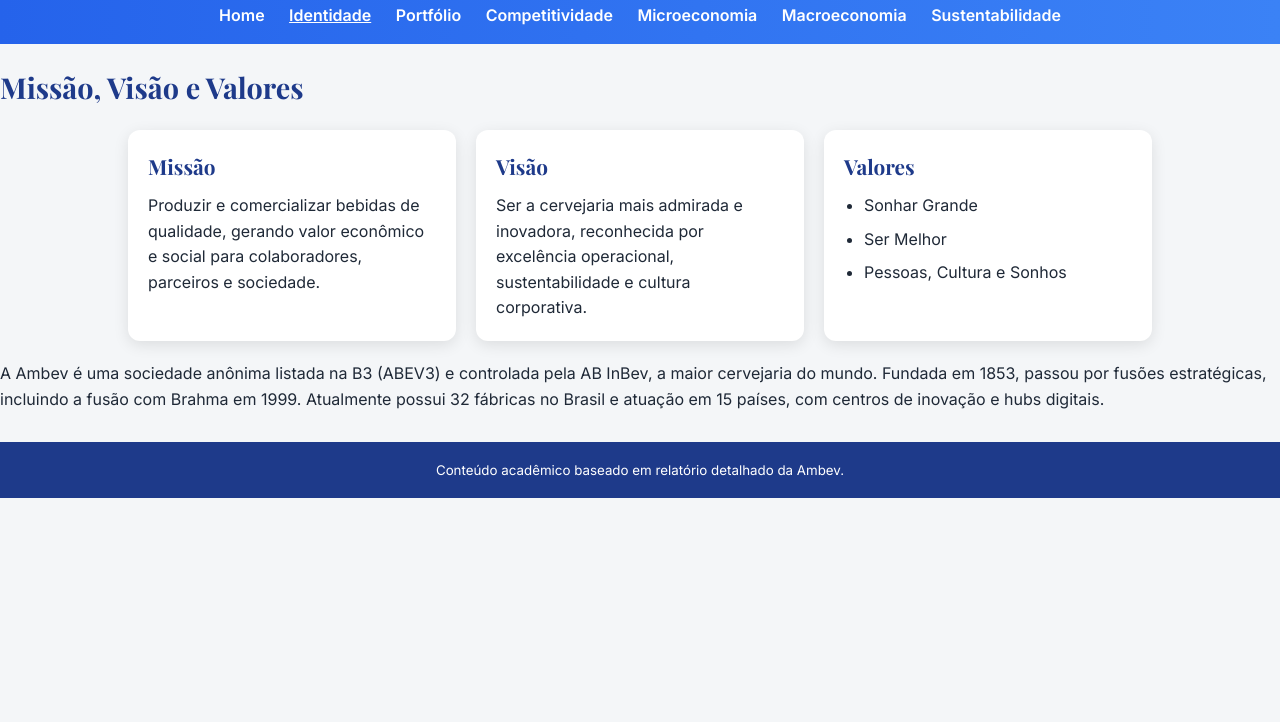
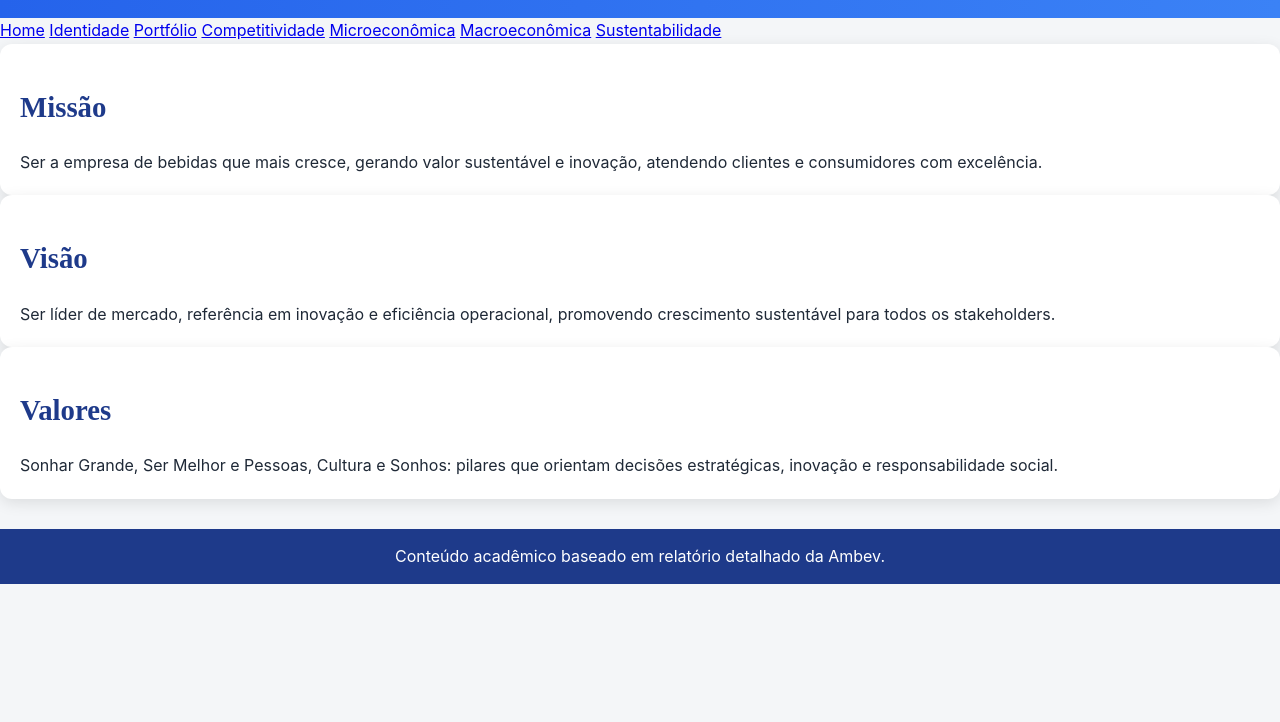
Before and after one commit to deebsssmoraes/AmbevRelatorio, a plain HTML site: page identidade.html in a window 1280 px wide. Shown: the part 78-800 px from the top of the page. Drawn offline with nearby package versions, Linux system fonts and the light colour scheme; a web font is replaced by a local one.

Commit message:
Refactor identidade.html structure and content

```diff
--- a/identidade.html
+++ b/identidade.html
@@ -5,51 +5,44 @@
 <meta name="viewport" content="width=device-width, initial-scale=1.0">
 <title>Ambev — Identidade Corporativa</title>
 <link rel="stylesheet" href="styles.css">
-<link href="https://fonts.googleapis.com/css2?family=Inter:wght@300;400;600;700&family=Playfair+Display:wght@400;700&display=swap" rel="stylesheet">
+<link href="https://fonts.googleapis.com/css2?family=Intrepid:wght@400;600;700&display=swap" rel="stylesheet">
+<link href="https://fonts.googleapis.com/css2?family=Hit+Me+Punk&display=swap" rel="stylesheet">
 </head>
 <body>
 
-<header>
-<h1>Identidade Corporativa</h1>
-<nav>
+<header class="hero-header">
+  <h1 class="hero-title">Identidade Corporativa</h1>
+</header>
+
+<nav class="main-nav">
   <a href="index.html">Home</a>
   <a href="identidade.html" class="active">Identidade</a>
   <a href="portfolio.html">Portfólio</a>
   <a href="competitividade.html">Competitividade</a>
-    <a href="micro.html">Microeconomia</a>
-    <a href="macro.html">Macroeconomia</a>
+  <a href="micro.html">Microeconômica</a>
+  <a href="macro.html">Macroeconômica</a>
   <a href="esg.html">Sustentabilidade</a>
 </nav>
-</header>
 
 <main>
-<section>
-    <h2>Missão, Visão e Valores</h2>
-    <div class="cards-grid">
+<section class="cards-section">
   <div class="card">
-            <h3>Missão</h3>
-            <p>Produzir e comercializar bebidas de qualidade, gerando valor econômico e social para colaboradores, parceiros e sociedade.</p>
+    <h2>Missão</h2>
+    <p>Ser a empresa de bebidas que mais cresce, gerando valor sustentável e inovação, atendendo clientes e consumidores com excelência.</p>
   </div>
   <div class="card">
-            <h3>Visão</h3>
-            <p>Ser a cervejaria mais admirada e inovadora, reconhecida por excelência operacional, sustentabilidade e cultura corporativa.</p>
+    <h2>Visão</h2>
+    <p>Ser líder de mercado, referência em inovação e eficiência operacional, promovendo crescimento sustentável para todos os stakeholders.</p>
   </div>
   <div class="card">
-            <h3>Valores</h3>
-            <ul>
-                <li>Sonhar Grande</li>
-                <li>Ser Melhor</li>
-                <li>Pessoas, Cultura e Sonhos</li>
-            </ul>
+    <h2>Valores</h2>
+    <p>Sonhar Grande, Ser Melhor e Pessoas, Cultura e Sonhos: pilares que orientam decisões estratégicas, inovação e responsabilidade social.</p>
   </div>
-    </div>
-
-    <p>A Ambev é uma sociedade anônima listada na B3 (ABEV3) e controlada pela AB InBev, a maior cervejaria do mundo. Fundada em 1853, passou por fusões estratégicas, incluindo a fusão com Brahma em 1999. Atualmente possui 32 fábricas no Brasil e atuação em 15 países, com centros de inovação e hubs digitais.</p>
 </section>
 </main>
 
 <footer>
-<small>Conteúdo acadêmico baseado em relatório detalhado da Ambev.</small>
+  <p>Conteúdo acadêmico baseado em relatório detalhado da Ambev.</p>
 </footer>
 
 <script src="script.js"></script>
```
Lines whose indentation alone changed are shown as unchanged.
